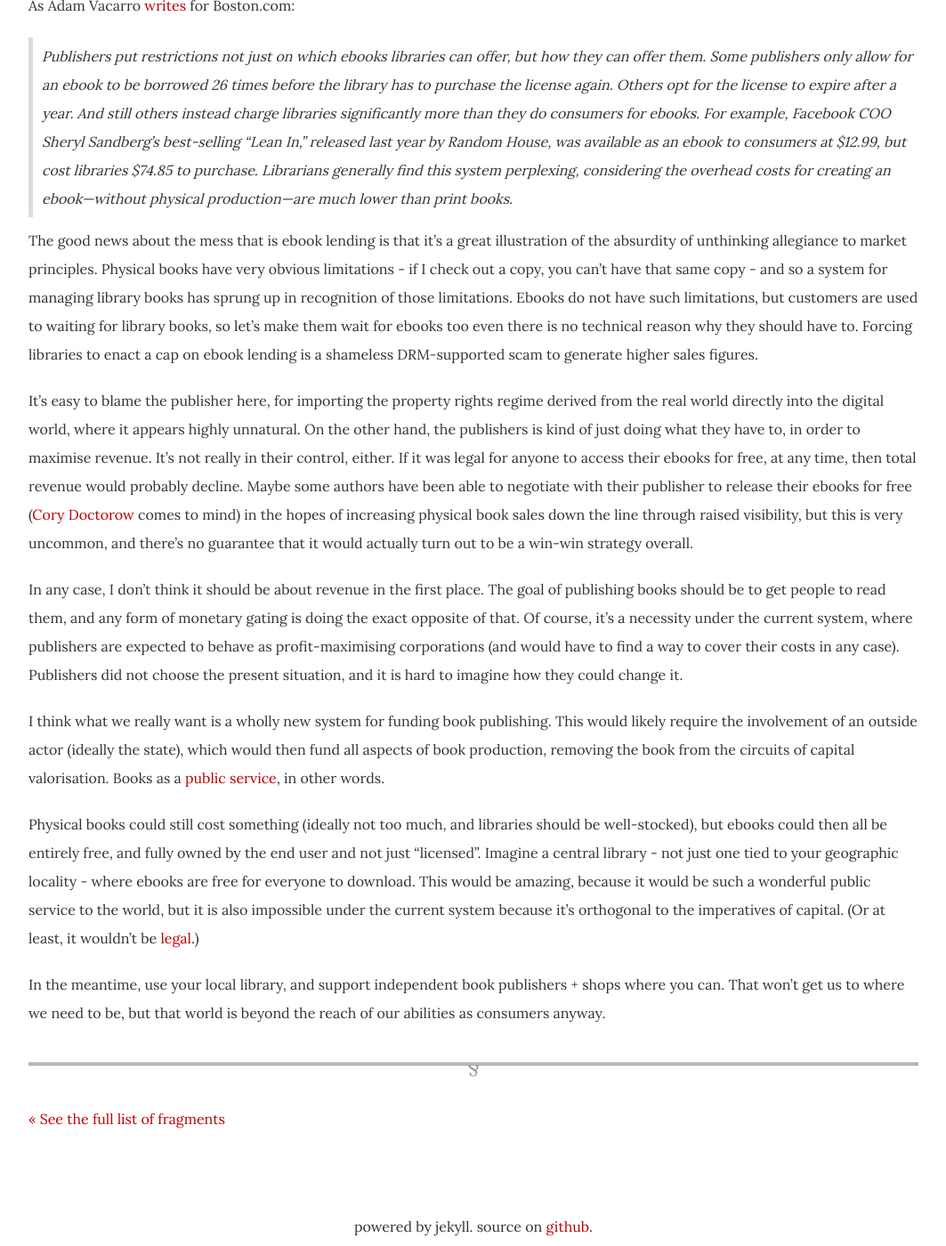
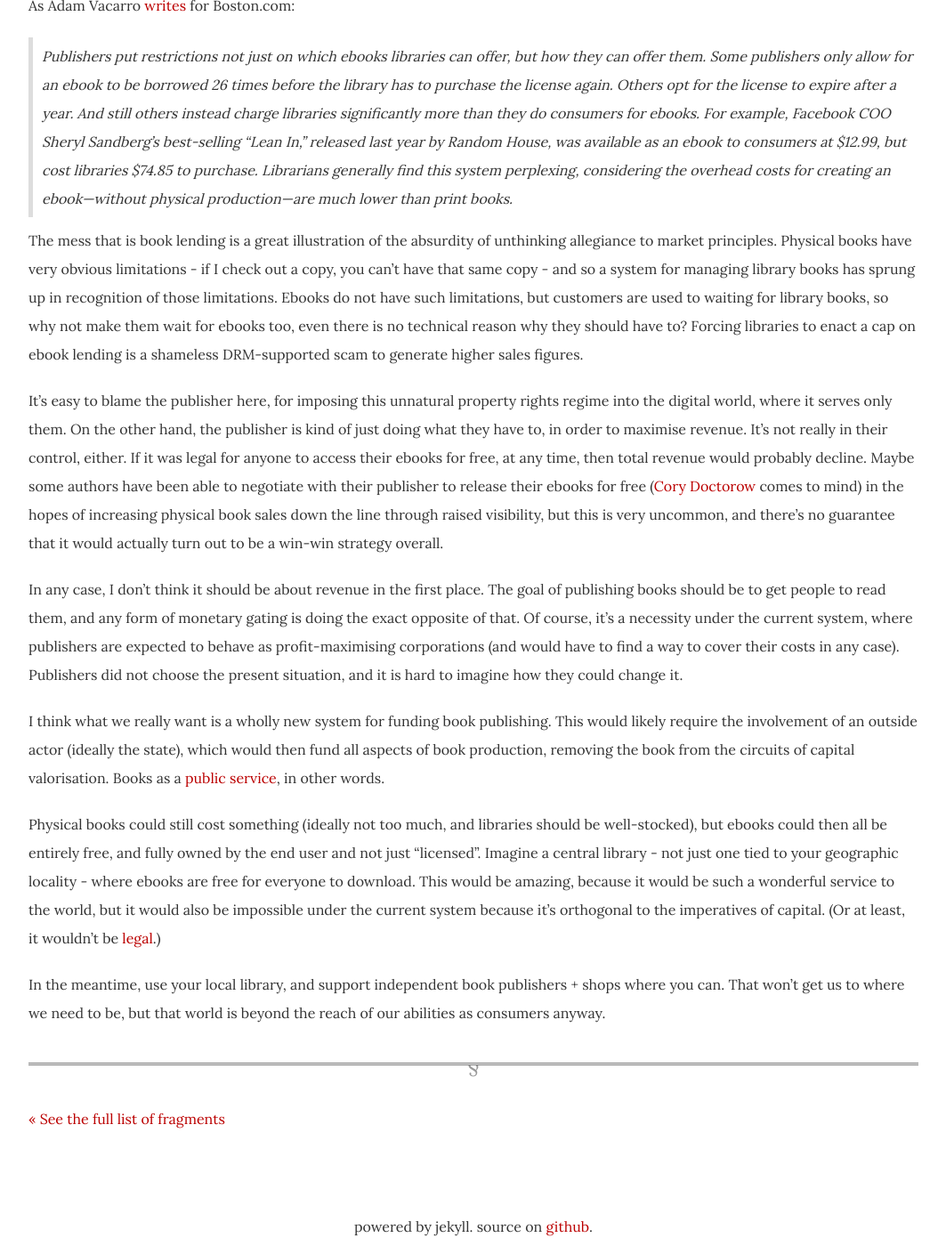
Before and after one commit to dellsystem/dellsystem.github.io, a Jekyll site: the page built from _posts/2019-4-20-fragments-110.md, in a window 1280 px wide and 1400 px high, scrolled down 912 px. Shown: the whole window at 89% size, without its empty margins (108-1171 px from the left). Built offline with Jekyll 4.4.1, drawn with Linux system fonts in a browser that asks for light colours; some of the changed text lies outside the part shown.

Commit message:
Update fragments-110
Typos, language

```diff
--- a/_posts/2019-4-20-fragments-110.md
+++ b/_posts/2019-4-20-fragments-110.md
@@ -18,14 +18,14 @@ As Adam Vacarro [writes](https://www.boston.com/news/technology/2014/06/27/why-i
 
 > Publishers put restrictions not just on which ebooks libraries can offer, but how they can offer them. Some publishers only allow for an ebook to be borrowed 26 times before the library has to purchase the license again. Others opt for the license to expire after a year. And still others instead charge libraries significantly more than they do consumers for ebooks. For example, Facebook COO Sheryl Sandberg’s best-selling “Lean In,’’ released last year by Random House, was available as an ebook to consumers at $12.99, but cost libraries $74.85 to purchase. Librarians generally find this system perplexing, considering the overhead costs for creating an ebook—without physical production—are much lower than print books.
 
-The good news about the mess that is ebook lending is that it's a great illustration of the absurdity of unthinking allegiance to market principles. Physical books have very obvious limitations - if I check out a copy, you can't have that same copy - and so a system for managing library books has sprung up in recognition of those limitations. Ebooks do not have such limitations, but customers are used to waiting for library books, so let's make them wait for ebooks too even there is no technical reason why they should have to. Forcing libraries to enact a cap on ebook lending is a shameless DRM-supported scam to generate higher sales figures.
+The mess that is book lending is a great illustration of the absurdity of unthinking allegiance to market principles. Physical books have very obvious limitations - if I check out a copy, you can't have that same copy - and so a system for managing library books has sprung up in recognition of those limitations. Ebooks do not have such limitations, but customers are used to waiting for library books, so why not make them wait for ebooks too, even there is no technical reason why they should have to? Forcing libraries to enact a cap on ebook lending is a shameless DRM-supported scam to generate higher sales figures.
 
-It's easy to blame the publisher here, for importing the property rights regime derived from the real world directly into the digital world, where it appears highly unnatural. On the other hand, the publishers is kind of just doing what they have to, in order to maximise revenue. It's not really in their control, either. If it was legal for anyone to access their ebooks for free, at any time, then total revenue would probably decline. Maybe some authors have been able to negotiate with their publisher to release their ebooks for free ([Cory Doctorow](https://www.forbes.com/2006/11/30/cory-doctorow-copyright-tech-media_cz_cd_books06_1201doctorow.html) comes to mind) in the hopes of increasing physical book sales down the line through raised visibility, but this is very uncommon, and there's no guarantee that it would actually turn out to be a win-win strategy overall.
+It's easy to blame the publisher here, for imposing this unnatural property rights regime into the digital world, where it serves only them. On the other hand, the publisher is kind of just doing what they have to, in order to maximise revenue. It's not really in their control, either. If it was legal for anyone to access their ebooks for free, at any time, then total revenue would probably decline. Maybe some authors have been able to negotiate with their publisher to release their ebooks for free ([Cory Doctorow](https://www.forbes.com/2006/11/30/cory-doctorow-copyright-tech-media_cz_cd_books06_1201doctorow.html) comes to mind) in the hopes of increasing physical book sales down the line through raised visibility, but this is very uncommon, and there's no guarantee that it would actually turn out to be a win-win strategy overall.
 
 In any case, I don't think it should be about revenue in the first place. The goal of publishing books should be to get people to read them, and any form of monetary gating is doing the exact opposite of that. Of course, it's a necessity under the current system, where publishers are expected to behave as profit-maximising corporations (and would have to find a way to cover their costs in any case). Publishers did not choose the present situation, and it is hard to imagine how they could change it.
 
 I think what we really want is a wholly new system for funding book publishing. This would likely require the involvement of an outside actor (ideally the state), which would then fund all aspects of book production, removing the book from the circuits of capital valorisation. Books as a [public service](/posts/fragments-89), in other words.
 
-Physical books could still cost something (ideally not too much, and libraries should be well-stocked), but ebooks could then all be entirely free, and fully owned by the end user and not just "licensed". Imagine a central library - not just one tied to your geographic locality - where ebooks are free for everyone to download. This would be amazing, because it would be such a wonderful public service to the world, but it is also impossible under the current system because it's orthogonal to the imperatives of capital. (Or at least, it wouldn't be [legal](https://en.wikipedia.org/wiki/Library_Genesis).)
+Physical books could still cost something (ideally not too much, and libraries should be well-stocked), but ebooks could then all be entirely free, and fully owned by the end user and not just "licensed". Imagine a central library - not just one tied to your geographic locality - where ebooks are free for everyone to download. This would be amazing, because it would be such a wonderful service to the world, but it would also be impossible under the current system because it's orthogonal to the imperatives of capital. (Or at least, it wouldn't be [legal](https://en.wikipedia.org/wiki/Library_Genesis).)
 
 In the meantime, use your local library, and support independent book publishers + shops where you can. That won't get us to where we need to be, but that world is beyond the reach of our abilities as consumers anyway.
```
